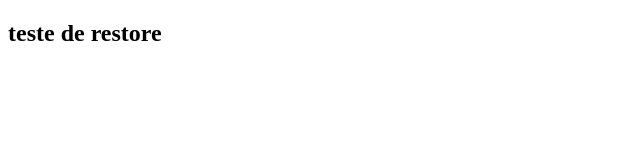
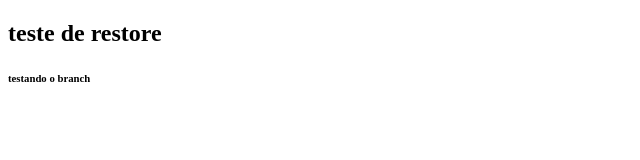
Before and after one commit to filipehc/portifolio, a plain HTML site: page pg.html in a window 1280 px wide. Shown: the full height of the page, 0-640 px from the left. Drawn offline with Linux system fonts and the light colour scheme.

Commit message:
testando o branch

```diff
--- a/pg.html
+++ b/pg.html
@@ -7,5 +7,6 @@
 </head>
 <body>
     <h2>teste de restore</h2>
+    <h6>testando o branch</h6>
 </body>
 </html>
```
Also changed, not shown: 1 other file.
